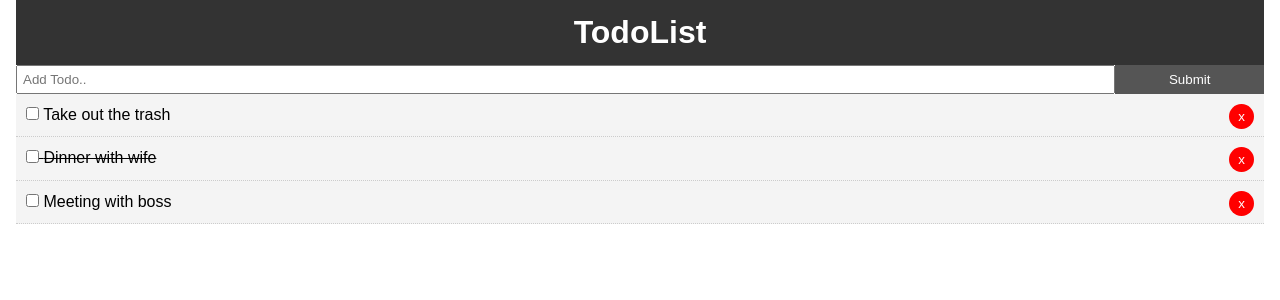
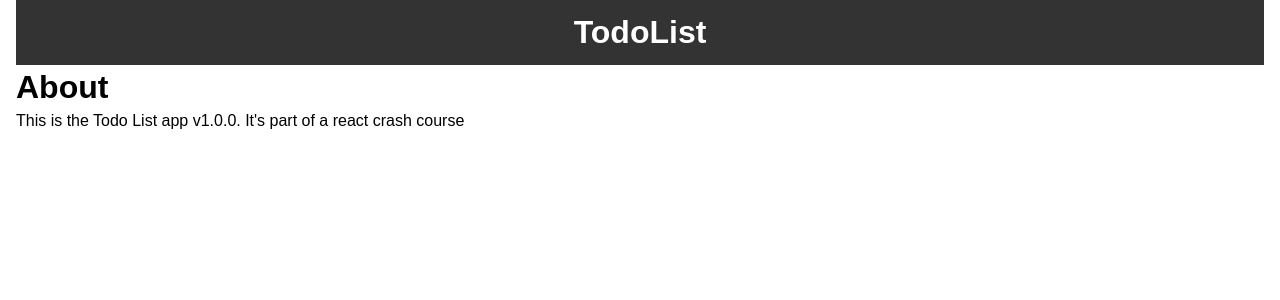
Before and after one commit to MariahFarnsworth/ToDoReact, a React (Create React App) app: page /about in a window 1280 px wide. Shown: the top 300 px of the page. Built offline with nearby package versions, Linux system fonts and the light colour scheme.

Commit message:
added about page

```diff
--- a/package.json
+++ b/package.json
@@ -5,6 +5,7 @@
   "dependencies": {
     "react": "^16.8.6",
     "react-dom": "^16.8.6",
+    "react-router-dom": "^5.0.0",
     "react-scripts": "3.0.0",
     "uuid": "^3.3.2"
   },
--- a/src/App.js
+++ b/src/App.js
@@ -1,9 +1,12 @@
 import React, {Component} from 'react';
+import {BrowserRouter as Router, Route} from 'react-router-dom';
 import './App.css';
 import Header from './components/layout/Header';
 import Todos from './components/Todos';
 import AddTodo from './components/AddTodo';
+import About from './components/pages/About';
 import uuid from 'uuid';
+
 
 class App extends Component{
    state = {
@@ -52,13 +55,21 @@
 
   render(){
     return (
+      <Router>
         <div className="App">
           <div className="container">
             <Header/>
+            <Route exact path="/" render={props => (
+              <React.Fragment>
                  <AddTodo addTodo={this.addTodo}/>
                  <Todos todos={this.state.todos} markComplete= {this.markComplete} delTodo = {this.delTodo}/>
+              </React.Fragment>
+            )}/>
+           <Route path="/about" component={About}/>
           </div>
         </div>
+      </Router>
+
     );
   }
 }
--- /dev/null
+++ b/src/components/pages/About.js
@@ -0,0 +1,12 @@
+import React from 'react';
+
+function About(){
+    return(
+        <React.Fragment>
+            <h1>About</h1>
+            <p>This is the Todo List app v1.0.0. It's part of a react crash course</p>
+        </React.Fragment>
+    )
+}
+
+export default About;
```
Also changed, not shown: 1 other file (tests, documents, lock files or other folders). Lines whose indentation alone changed are shown as unchanged.
